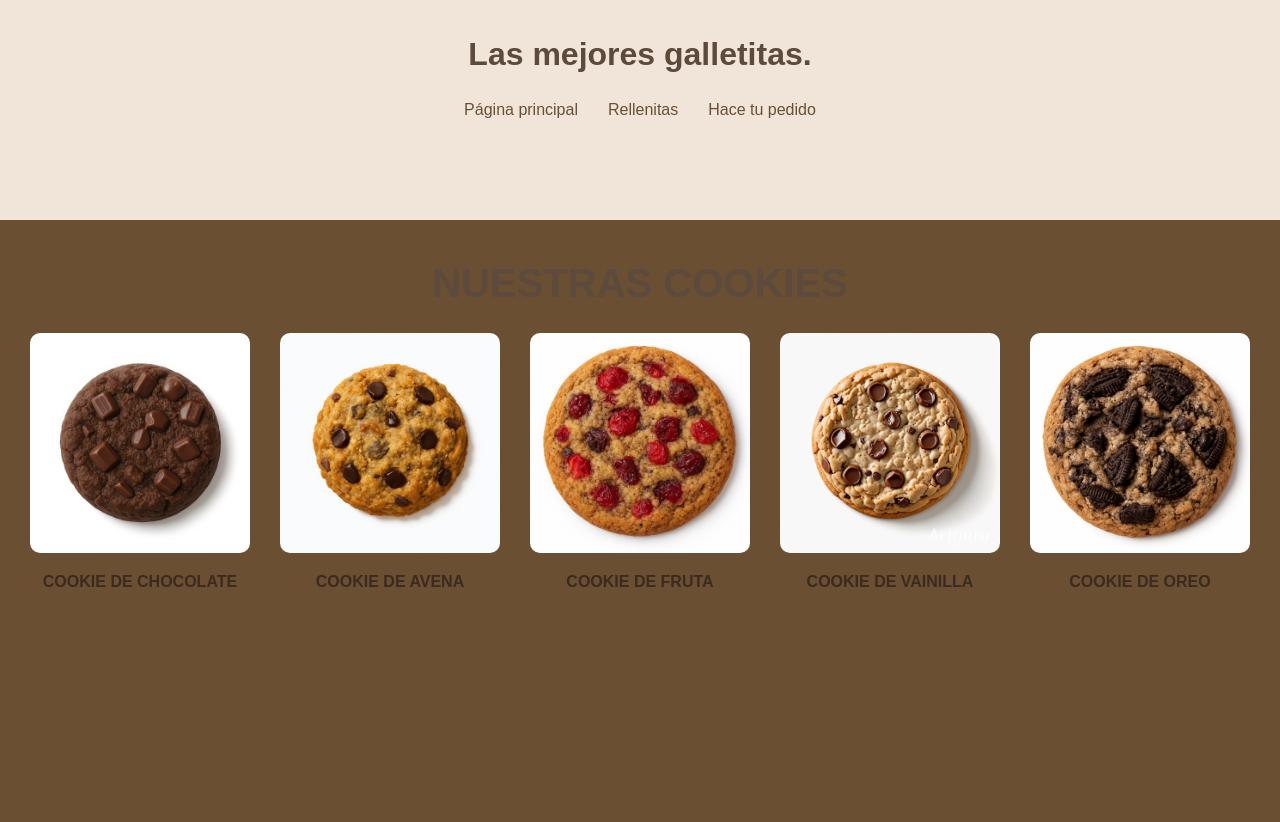
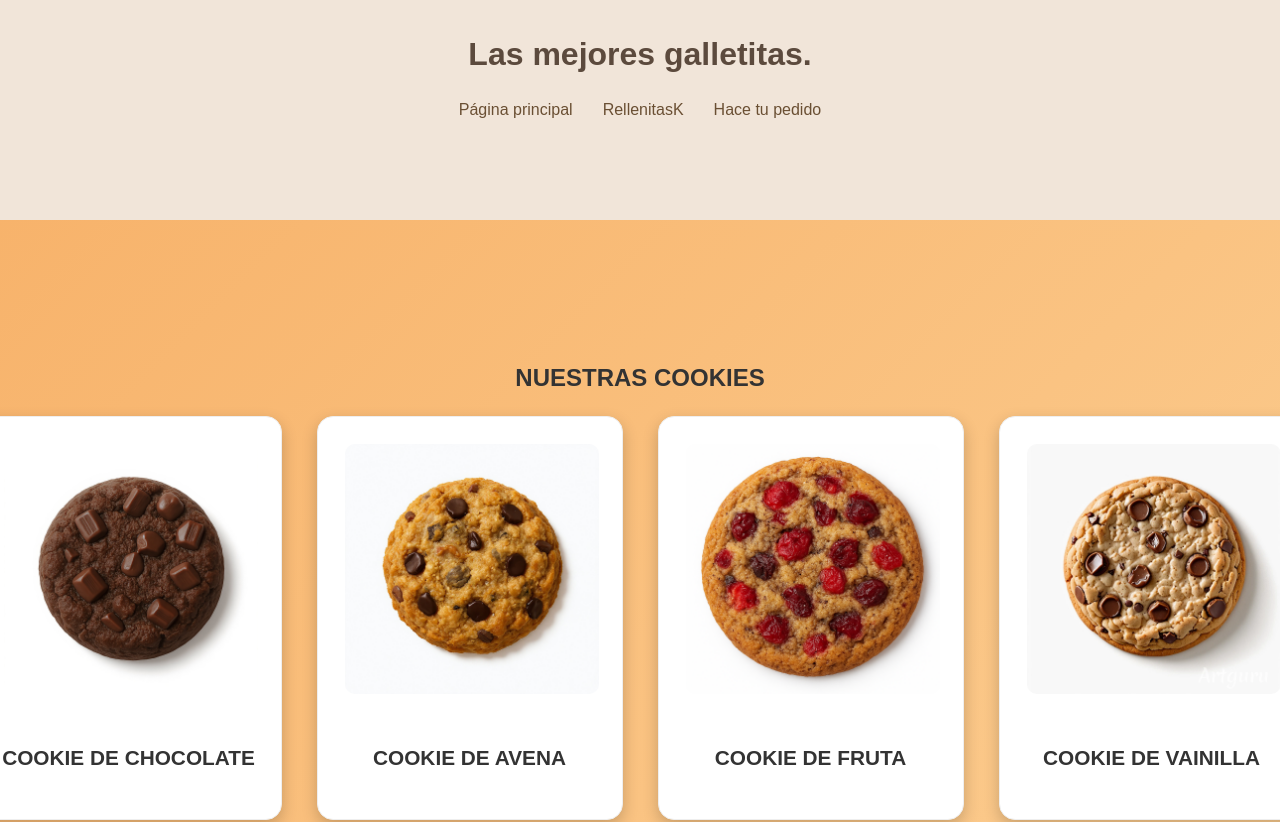
Before and after one commit to LuanaLopez20/React-LSL, a React (Vite) app in the folder rellenitas/: page /rellenitas in a window 1280 px wide. Shown: the top 822 px of the page. Built offline with nearby package versions, Linux system fonts and the light colour scheme; a web font is replaced by a local one.

Commit message:
Sume codigo de Karen y tenemos repo compartido :)

```diff
--- a/rellenitas/src/App.jsx
+++ b/rellenitas/src/App.jsx
@@ -2,8 +2,8 @@ import React, { useState } from "react";
 import { Routes, Route, Link } from "react-router-dom";
 import "./App.css";
 import Home from "./Home";
+import Pedido from "./Pedido";
 import Rellenitas from "./Rellenitas";
-import Pedido from "./Pedido";
 
 function App() {
   const [cart, setCart] = useState([]);
@@ -14,21 +14,32 @@ function App() {
       <nav className="navbar">
         <h1>Las mejores galletitas.</h1>
         <ul>
-          <li><Link to="/">Página principal</Link></li>
-          <li><Link to="/rellenitas">Rellenitas</Link></li>
-          <li><Link to="/pedido">Hace tu pedido</Link></li>
+          <li>
+            <Link to="/">Página principal</Link>
+          </li>
+          <li>
+            <Link to="/rellenitas">RellenitasK</Link>
+          </li>
+          <li>
+            <Link to="/pedido">Hace tu pedido</Link>
+          </li>
         </ul>
       </nav>
 
       {/* Rutas */}
       <Routes>
         <Route path="/" element={<Home cart={cart} setCart={setCart} />} />
-        <Route path="/rellenitas" element={<Rellenitas cart={cart} setCart={setCart} />} />
-        <Route path="/pedido" element={<Pedido cart={cart} setCart={setCart} />} />
+        <Route
+          path="/rellenitas"
+          element={<Rellenitas cart={cart} setCart={setCart} />}
+        />
+        <Route
+          path="/pedido"
+          element={<Pedido cart={cart} setCart={setCart} />}
+        />
       </Routes>
     </div>
   );
 }
 
-
 export default App;
--- a/rellenitas/src/Home.jsx
+++ b/rellenitas/src/Home.jsx
@@ -5,7 +5,7 @@ function Home({ cart, setCart }) {
   const cookies = [
     { id: 1, name: "COOKIE DE CHOCOLATE", price: 150, img: "/cookie1.png" },
     { id: 2, name: "COOKIE OREO", price: 170, img: "/cookie2.png" },
-    { id: 3, name: "COOKIE DE FRUTA", price: 160, img: "/cookie3.jpg" }
+    { id: 3, name: "COOKIE DE FRUTA", price: 160, img: "/cookie3.jpg" },
   ];
 
   const addToCart = (cookie) => {
@@ -20,7 +20,6 @@ function Home({ cart, setCart }) {
         <h2>Rellen¡tas</h2>
       </header>
 
-
       {/* Sección ¿Qué es? */}
       <section className="section" id="rellentas">
         <div className="text-img">
@@ -28,13 +27,19 @@ function Home({ cart, setCart }) {
           <div className="text">
             <h3>¿Qué es Rellen¡tas?</h3>
             <p>
-              <strong>Rellen¡tas</strong> es un emprendimiento que nació en abril de 2025, creado por una estudiante de 17 años con <strong>un gran sueño</strong>: viajar a Bariloche junto a sus compañeros.
+              <strong>Rellen¡tas</strong> es un emprendimiento que nació en
+              abril de 2025, creado por una estudiante de 17 años con{" "}
+              <strong>un gran sueño</strong>: viajar a Bariloche junto a sus
+              compañeros.
             </p>
             <p>
-              Con mucho esfuerzo, dedicación y una gran pasión por lo dulce, comenzó a preparar galletitas rellenas desde su casa, de a poco y con <strong>mucho amor</strong>.
+              Con mucho esfuerzo, dedicación y una gran pasión por lo dulce,
+              comenzó a preparar galletitas rellenas desde su casa, de a poco y
+              con <strong>mucho amor</strong>.
             </p>
             <p>
-              Hoy, <strong>Rellen¡tas</strong> sigue creciendo gracias al apoyo de cada persona que nos elige.
+              Hoy, <strong>Rellen¡tas</strong> sigue creciendo gracias al apoyo
+              de cada persona que nos elige.
             </p>
           </div>
         </div>
@@ -47,30 +52,36 @@ function Home({ cart, setCart }) {
           <div className="text">
             <h3>Un poco de Rellen¡tas</h3>
             <p>
-              En <strong>Rellen¡tas</strong> elaboramos galletas caseras con ingredientes de primera calidad, pensadas para que cada cliente las disfrute.
+              En <strong>Rellen¡tas</strong> elaboramos galletas caseras con
+              ingredientes de primera calidad, pensadas para que cada cliente
+              las disfrute.
             </p>
             <p>Contamos con una gran variedad de sabores:</p>
             <ul>
               <li>
-                <strong>Galletitas rellenas:</strong> con Nutella, pasta de maní, mermelada o crema de Oreo.
+                <strong>Galletitas rellenas:</strong> con Nutella, pasta de
+                maní, mermelada o crema de Oreo.
               </li>
               <li>
-                <strong>Galletitas sin relleno:</strong> vainilla, chocolate, frutas, Oreo o avena.
+                <strong>Galletitas sin relleno:</strong> vainilla, chocolate,
+                frutas, Oreo o avena.
               </li>
             </ul>
           </div>
         </div>
       </section>
 
-
-
       {/* Footer */}
       <footer className="footer">
         <p>📍 Ubicación</p>
         <div className="socials">
-          <a href="#">Instagram</a>
-          <a href="#">Facebook</a>
-          <a href="#">WhatsApp</a>
+          <a href="https://www.instagram.com/rellenitassok/?igsh=MWdjZmdyY2xuaXdyNA%3D%3D">
+            Instagram
+          </a>
+          <a href="https://www.facebook.com/profile.php?id=61575698072985&rdid=FmGvhEm6rzaeR7qh&share_url=https%3A%2F%2Fwww.facebook.com%2Fshare%2F19RvkU5jwp%2F">
+            Facebook
+          </a>
+          <a href="https://www.whatsapp.com/download">WhatsApp</a>
         </div>
       </footer>
     </div>
--- a/rellenitas/src/Rellenitas.css
+++ /dev/null
@@ -1,44 +0,0 @@
-
-.rellenitas-page {
-  background-color:  #6a4f33;
-  min-height: 100vh;
-  text-align: center;
-}
-
-.rellenitas-page h2 {
-  font-size: 2.5em;
-  margin-bottom: 20px;
-  color: #5c4a3d;
-}
-
-.cookies-grid {
-  display: flex;
-  justify-content: center;
-  gap: 30px;
-}
-
-.cookies-grid div {
-  text-align: center;
-  flex-direction: column;
-  align-items: center;
-}
-
-.cookies-grid img {
-  width: 220px;
-  object-fit: cover;
-  border-radius: 10px;
-}
-
-.cookies-grid p {
-  margin-top: 10px;
-  font-weight: bold;
-  color: #3b2a20;
-}
-
-
-button {
-  margin-top: 20px;
-  padding: 10px 20px;
-  font-size: 16px;
-  cursor: pointer;
-}
--- a/rellenitas/src/Rellenitas.jsx
+++ b/rellenitas/src/Rellenitas.jsx
@@ -1,32 +1,42 @@
 import React from "react";
-import "./Rellenitas.css"; // para estilos propios de esta página
+import "./RellenitasK.css"; // para estilos propios de esta página
 
 export default function Rellenitas() {
   return (
-    <div className="rellenitas-page">
+    <div className="galletitas-container">
       <h2>NUESTRAS COOKIES</h2>
-      <div className="cookies-grid">
+      <div className="galletitas-grid">
         <div>
+          <div className="galletita">
             <img src="/cookie-chocolate.jpg" alt="Cookie chocolate" />
             <p>COOKIE DE CHOCOLATE</p>
           </div>
+        </div>
         <div>
+          <div className="galletita">
             <img src="/cookie-avena.jpg" alt="Cookie avena" />
             <p>COOKIE DE AVENA</p>
           </div>
+        </div>
         <div>
+          <div className="galletita">
             <img src="/cookie-fruta.jpg" alt="Cookie fruta" />
             <p>COOKIE DE FRUTA</p>
           </div>
+        </div>
         <div>
+          <div className="galletita">
             <img src="/cookie-vainilla.jpg" alt="Cookie vainilla" />
             <p>COOKIE DE VAINILLA</p>
           </div>
+        </div>
         <div>
+          <div className="galletita">
             <img src="/cookie-oreo.jpg" alt="Cookie oreo" />
             <p>COOKIE DE OREO</p>
           </div>
         </div>
       </div>
+    </div>
   );
 }
--- /dev/null
+++ b/rellenitas/src/RellenitasK.css
@@ -0,0 +1,81 @@
+.galletitas-container {
+  text-align: center;
+  padding: 120px 40px; /* menos padding para que no quede tan angosto */
+  background: linear-gradient(135deg, #f7b26a, #fdd49a);
+  min-height: 100vh;
+  color: #333;
+  font-family: Arial, sans-serif;
+}
+
+.titulo {
+  font-size: 3.2rem;
+  margin-bottom: 50px;
+  text-shadow: 2px 2px 5px rgba(0, 0, 0, 0.2);
+  font-weight: bold;
+}
+
+.galletitas-grid {
+  display: grid;
+  grid-template-columns: repeat(
+    auto-fit,
+    minmax(300px, 1fr)
+  ); /* 👈 más grandes */
+  gap: 35px; /* más espacio entre cards */
+  max-width: 1400px; /* más ancho total */
+  margin: 0 auto;
+}
+
+.galletita {
+  background: #fff;
+  border: 1px solid #eee;
+  border-radius: 16px;
+  padding: 25px;
+  box-shadow: 0 6px 16px rgba(0, 0, 0, 0.2);
+  transition: transform 0.3s, box-shadow 0.3s;
+}
+
+.galletita:hover {
+  transform: translateY(-10px);
+  box-shadow: 0 10px 22px rgba(0, 0, 0, 0.3);
+}
+
+.galletita img {
+  width: 100%;
+  height: 250px; /* 👈 más alto */
+  object-fit: cover;
+  border-radius: 12px;
+  margin-bottom: 18px;
+  border: 2px solid #fff;
+}
+
+.galletita p {
+  font-size: 1.3rem; /* 👈 más grande el texto */
+  color: #333;
+  font-weight: bold;
+}
+
+/* Botón Ver descripciones */
+.ver-descripciones {
+  margin-top: 40px;
+}
+
+.ver-descripciones a {
+  display: inline-block;
+  padding: 14px 24px;
+  font-size: 1.4rem;
+  font-weight: bold;
+  color: #fff;
+  background: #ff6600;
+  border: 3px solid #fff;
+  border-radius: 12px;
+  cursor: pointer;
+  transition: all 0.3s;
+  text-transform: uppercase;
+  text-shadow: 1px 1px 3px rgba(0, 0, 0, 0.4);
+}
+
+.ver-descripciones a:hover {
+  background: #ff3300;
+  transform: scale(1.1);
+  box-shadow: 0 6px 14px rgba(0, 0, 0, 0.3), 0 0 12px rgba(255, 255, 255, 0.7);
+}
```
Also changed, not shown: rellenitas/src/App.css (+14 -9 lines), rellenitas/src/descripciones.css (added, +87 -0 lines), rellenitas/src/descripcionesK.jsx (added, +83 -0 lines), rellenitas/src/CarritoIcon.jsx (added). Lines whose indentation alone changed are shown as unchanged.
